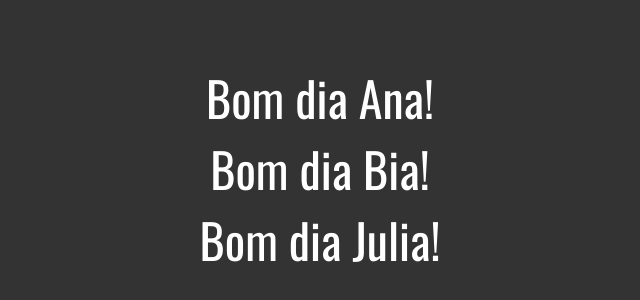
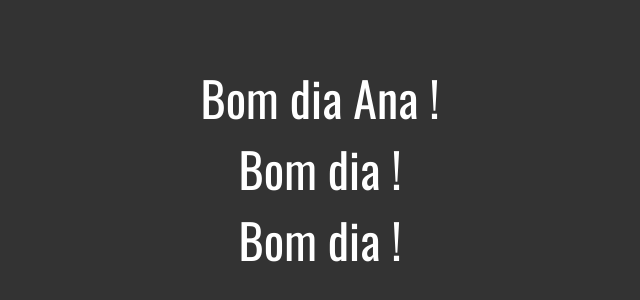
Before and after one commit to JocaMgtt0/Curso-Web-JavaScript-Completo, a website: page vue/exercicios/componente.html in a window 1280 px wide. Shown: the part 232-532 px from the top of the page, without its empty margins (320-960 px from the left). Drawn offline with Linux system fonts and the light colour scheme.

Commit message:
Corrige atributos e formatação no componente de saudação

```diff
--- a/vue/exercicios/componente.html
+++ b/vue/exercicios/componente.html
@@ -7,21 +7,32 @@
     <script src="/js/vue.min.js"></script>
 </head>
 <body class="exercicio">
+
     <div id="app">
+
         <saudacao nome="Ana"></saudacao>
-        <saudacao nome="Bia"></saudacao>
-        <saudacao nome="Julia"></saudacao>
+        <saudacao nomee="Joca"></saudacao>
+        <saudacao nomee="Rha"></saudacao>
+
     </div>
+
     <script>
+        //definindo componente
         Vue.component('saudacao', {
             props: ['nome'],
+            data: {
+
+            },
             template: `
-                <div>Bom dia {{ nome }}!</div>
+                <div> Bom dia {{nome}} !</div>
             `
         })
 
+        //instanciando uma vue
         new Vue({
-            el: "#app"
+            el: "#app",
+
+
         })
     </script>
 </body>
```
